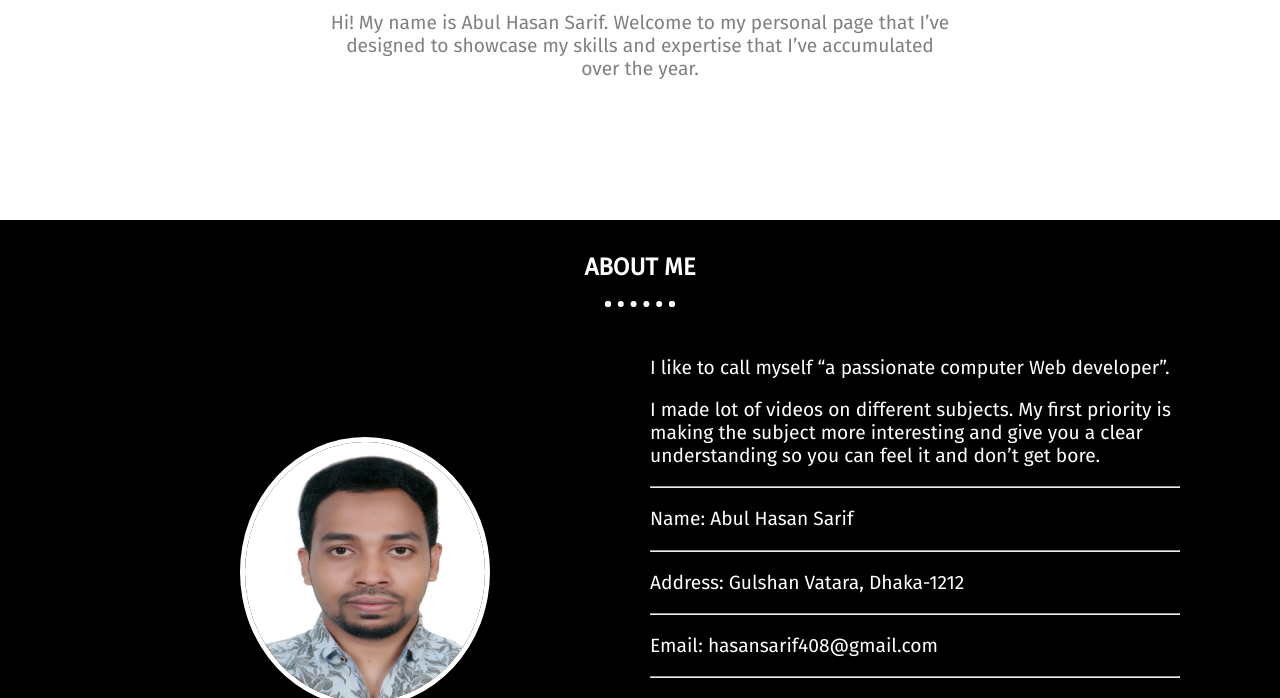
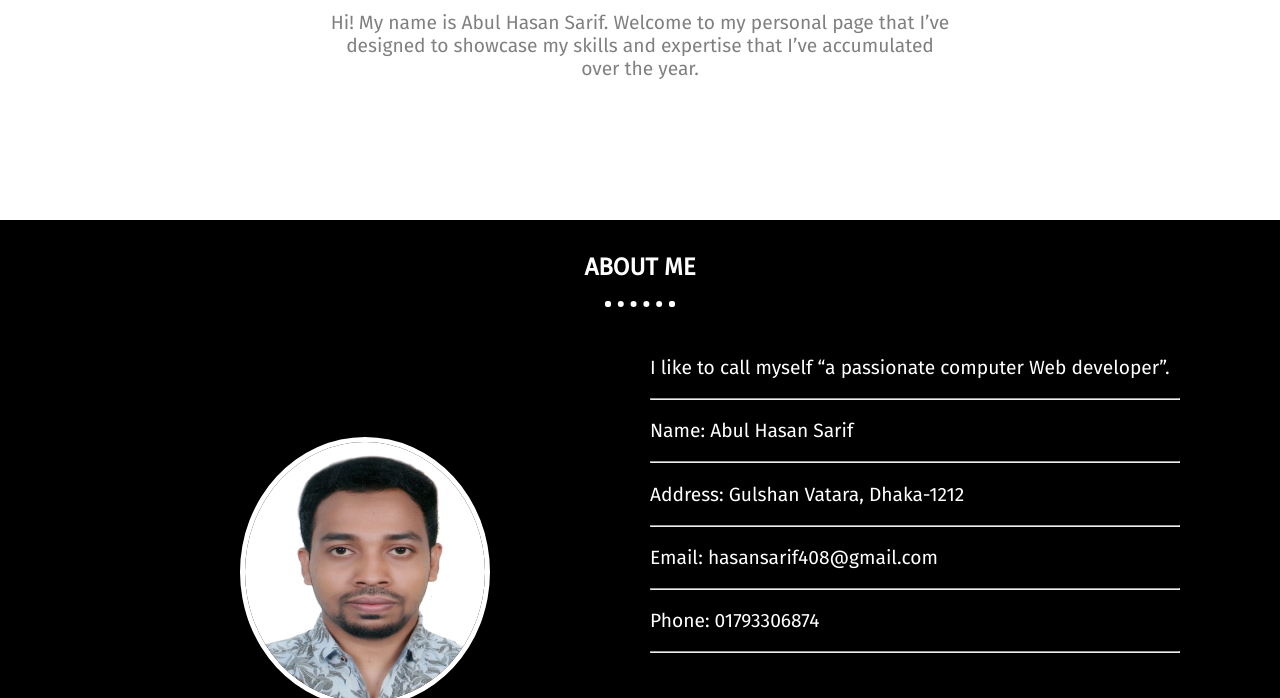
Before and after one commit to hasansarifdeveloper/portfolio-hasan, a plain HTML site: page index.html in a window 1280 px wide. Shown: the part 402-1100 px from the top of the page. Drawn offline with Linux system fonts and the light colour scheme.

Commit message:
Update index.html

```diff
--- a/index.html
+++ b/index.html
@@ -66,7 +66,7 @@
         </div>
         <div class="aboutme-desc col-6">
             <p>I like to call myself “a passionate computer  Web developer”. </p>
-            <p>I made lot of videos on different subjects. My first priority is making the subject more interesting and give you a clear understanding so you can feel it and don’t get bore.</p>
+
 
             <hr class="aboutme-hr">
             <p>Name: Abul Hasan Sarif</p>
```
